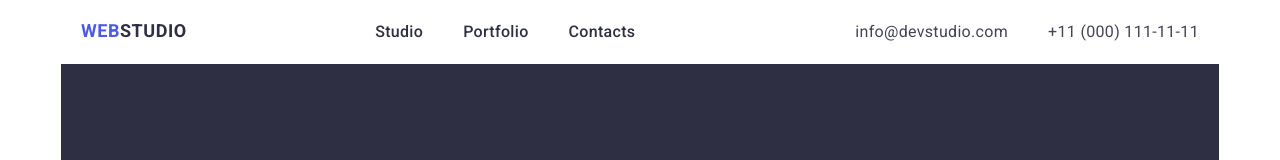
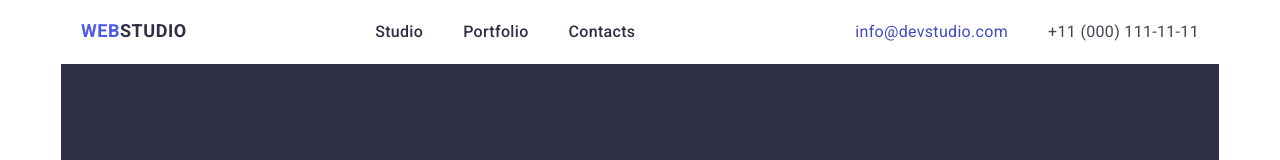
Before and after one commit to Cemrdeniz/goit-markup-hw-03, a plain HTML site: page index.html in a window 1280 px wide. In both pictures the pointer is over the link "info@devstudio.com". Shown: the top 160 px of the page. Drawn offline with nearby package versions, Linux system fonts and the light colour scheme.

Commit message:
last-update

```diff
--- a/css/styles.css
+++ b/css/styles.css
@@ -76,7 +76,7 @@ body {
   font-style: normal;
   color: #434455;
 }
-.address ul li a:hover {
+.address-item a:hover {
   color: #404bbf;
 }
 .slide {
```
